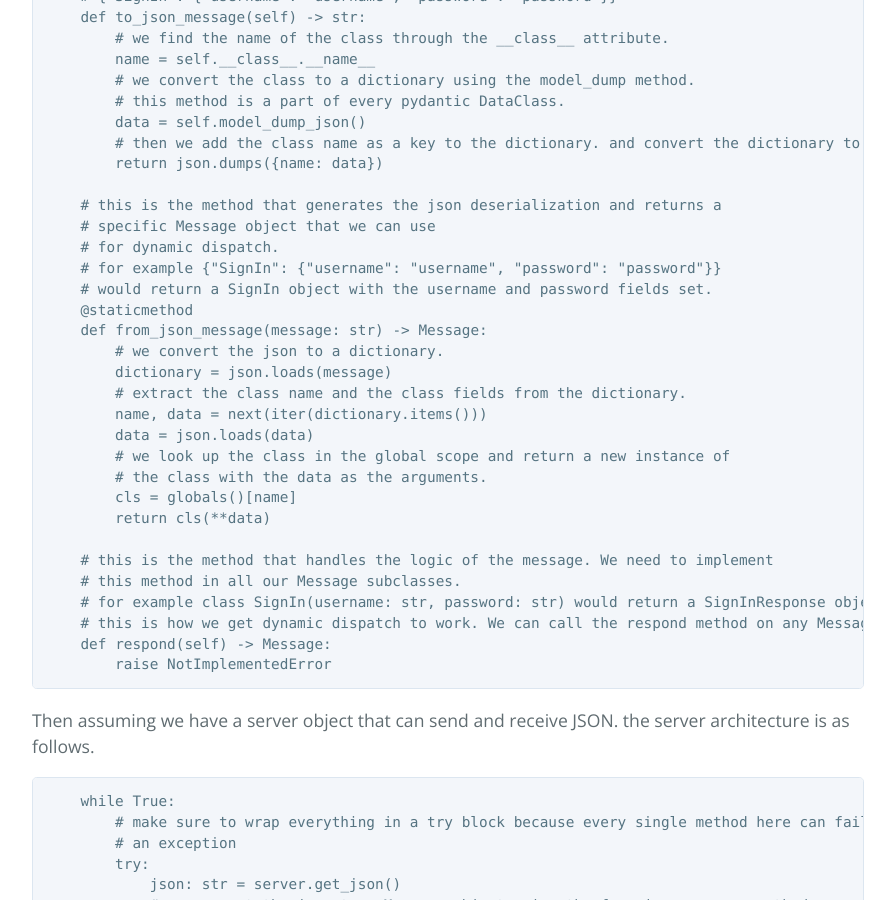
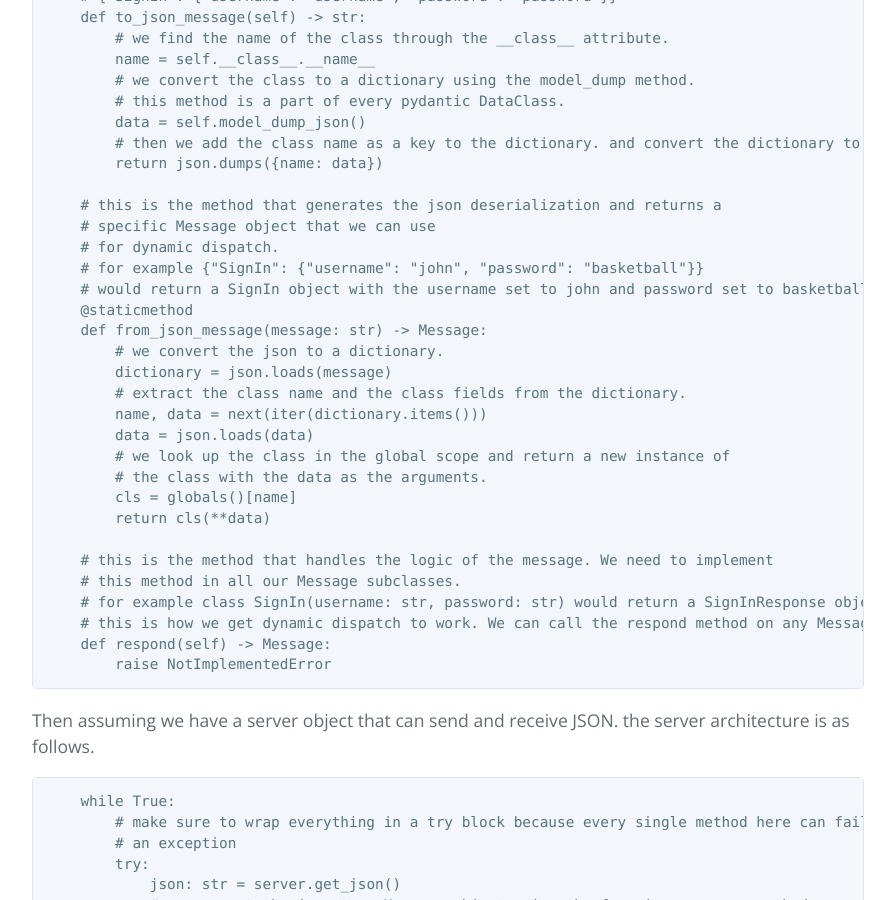
Before and after one commit to learning-software-engineering/learning-software-engineering.github.io, a Jekyll site: the page built from Topics/Tech_Stacks/Metaprogramming.md, in a window 1280 px wide and 900 px high, scrolled down 1478 px. Shown: the whole window, without its empty margins (192-1087 px from the left). Built offline with Jekyll 4.4.1, drawn with Linux system fonts in a browser that asks for light colours; our own code applies the rules of GitHub Pages for plain Markdown files.

Commit message:
Update Metaprogramming.md
made the example sorounding user and password clearer by giveing the user a name

```diff
--- a/Topics/Tech_Stacks/Metaprogramming.md
+++ b/Topics/Tech_Stacks/Metaprogramming.md
@@ -63,8 +63,8 @@ class Message(BaseModel):
     # this is the method that generates the json deserialization and returns a
     # specific Message object that we can use
     # for dynamic dispatch.
-    # for example {"SignIn": {"username": "username", "password": "password"}}
-    # would return a SignIn object with the username and password fields set.
+    # for example {"SignIn": {"username": "john", "password": "basketball"}}
+    # would return a SignIn object with the username set to john and password set to basketball.
     @staticmethod
     def from_json_message(message: str) -> Message:
         # we convert the json to a dictionary.
```
